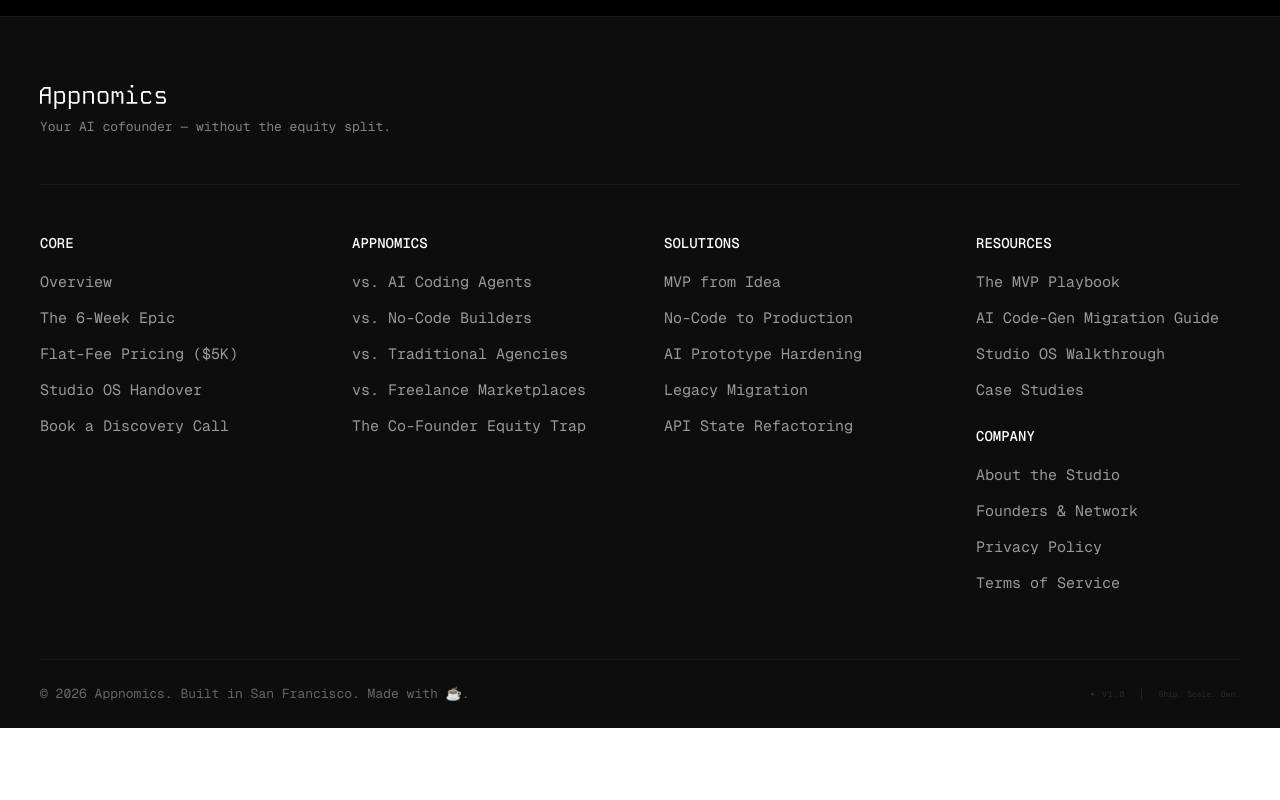
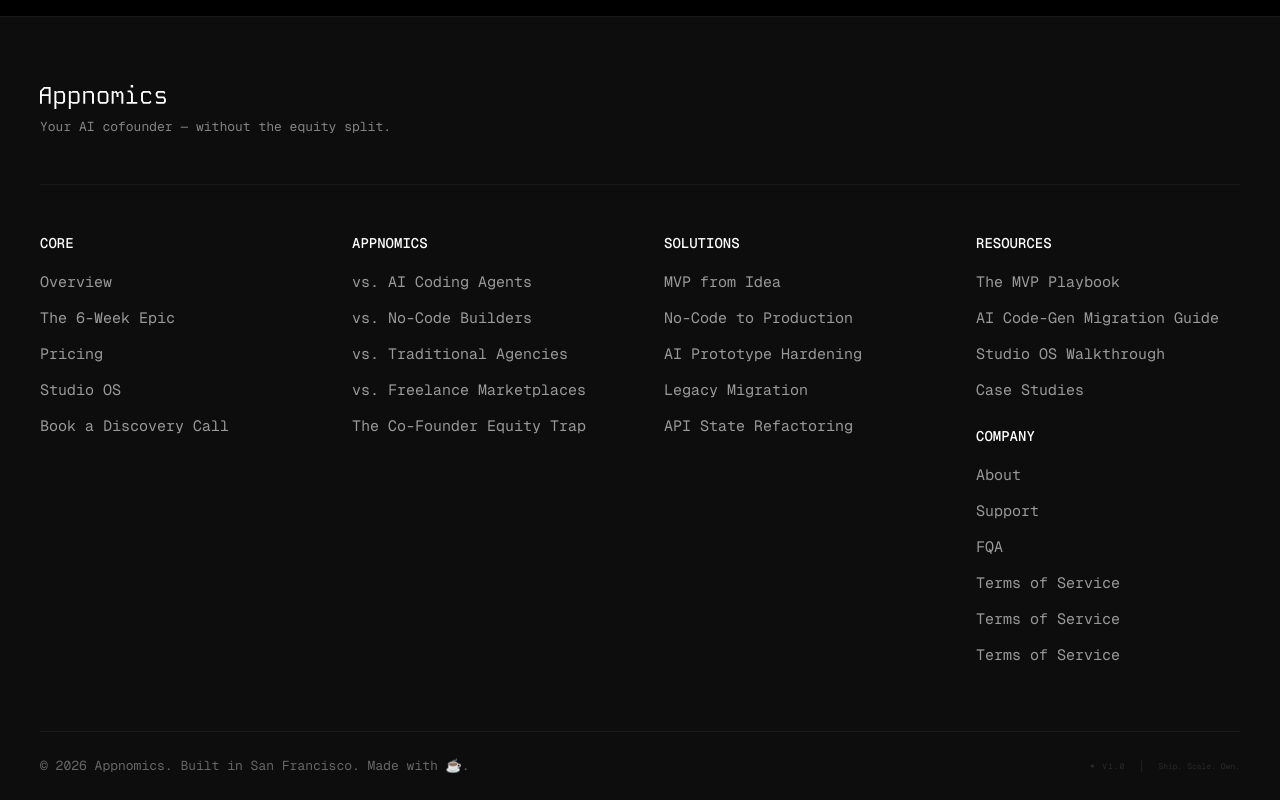
Before and after one commit to rup2701/appnomics-landing, a Next.js app: page / in a window 1280 px wide. Shown: the part 9187-9987 px from the top of the page. Before the commit the page ends 9915 px from the top, so only its background shows below. Built offline with nearby package versions, Linux system fonts and the light colour scheme.

Commit message:
feat: Update footer links for improved navigation and clarity

```diff
--- a/components/sections/Footer.tsx
+++ b/components/sections/Footer.tsx
@@ -31,10 +31,10 @@ export default function Footer() {
             <ul className="space-y-3">
               {[
                 { label: "Overview", href: "#" },
-                { label: "The 6-Week Epic", href: "#process" },
-                { label: "Flat-Fee Pricing ($5K)", href: "#pricing" },
-                { label: "Studio OS Handover", href: "#studio-os" },
-                { label: "Book a Discovery Call", href: "#intake" },
+                { label: "The 6-Week Epic", href: "/#process" },
+                { label: "Pricing", href: "/#pricing" },
+                { label: "Studio OS", href: "/#studio" },
+                { label: "Book a Discovery Call", href: "/#intake" },
               ].map((item) => (
                 <li key={item.label}>
                   <Link
@@ -129,9 +129,12 @@ export default function Footer() {
               </h4>
               <ul className="space-y-3">
                 {[
-                  { label: "About the Studio", href: "#" },
-                  { label: "Founders & Network", href: "#" },
-                  { label: "Privacy Policy", href: "#" },
+                  { label: "About", href: "#" },
+                  // { label: "Founders & Network", href: "#" },
+                  { label: "Support", href: "#" },
+                  { label: "FQA", href: "/#faq" },
+                  { label: "Terms of Service", href: "#" },
+                  { label: "Terms of Service", href: "#" },
                   { label: "Terms of Service", href: "#" },
                 ].map((item) => (
                   <li key={item.label}>
```
